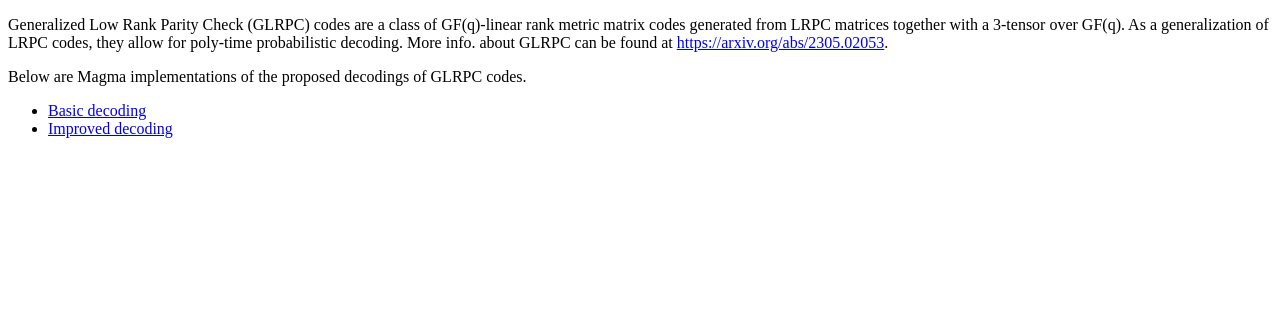
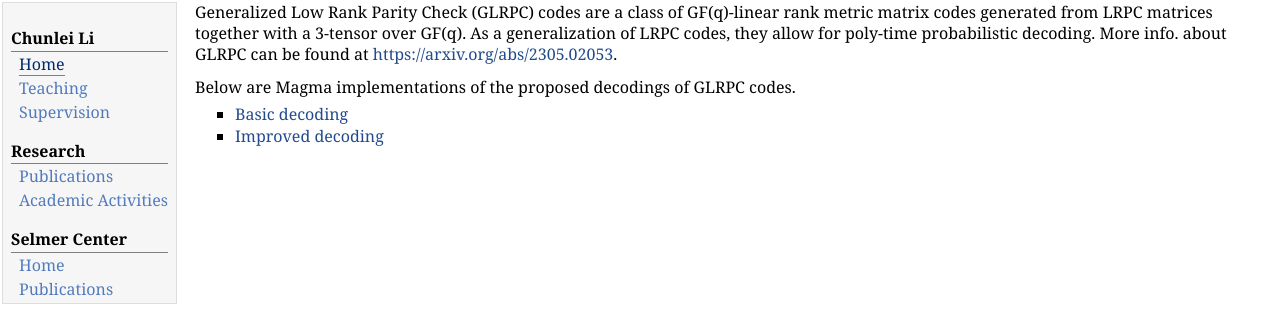
Before and after one commit to Chunlei-Li/chunlei-li.github.io, a plain HTML site: page projects/GLRPC/index.html in a window 1280 px wide. Drawn offline with Linux system fonts and the light colour scheme; files that its build step writes are made by us from their sources.

Commit message:
Update index.html

```diff
--- a/projects/GLRPC/index.html
+++ b/projects/GLRPC/index.html
@@ -1,9 +1,28 @@
-<!doctype html>
-<html>
-  <head>
-    <title>GLPRC implementation</title>
-  </head>
-  <body>
+<!DOCTYPE html PUBLIC "-//W3C//DTD XHTML 1.1//EN"
+  "http://www.w3.org/TR/xhtml11/DTD/xhtml11.dtd">
+<html xmlns="http://www.w3.org/1999/xhtml" xml:lang="en">
+<head>
+<meta name="generator" content="jemdoc, see http://jemdoc.jaboc.net/" />
+<meta http-equiv="Content-Type" content="text/html;charset=utf-8" />
+<link rel="stylesheet" href="jemdoc.css" type="text/css" />
+<title>GLRPC Codes</title>
+</head>
+<body>
+<table summary="Table for page layout." id="tlayout">
+<tr valign="top">
+<td id="layout-menu">
+<div class="menu-category">Chunlei Li</div>
+<div class="menu-item"><a href="https://chunlei-li.github.io/index.html" class="current">Home</a></div>
+<div class="menu-item"><a href="https://chunlei-li.github.io/teaching.html">Teaching</a></div>
+<div class="menu-item"><a href="https://chunlei-li.github.io/supervision.html">Supervision</a></div>
+<div class="menu-category">Research</div>
+<div class="menu-item"><a href="https://dblp.org/pers/hd/l/Li_0001:Chunlei">Publications</a></div>
+<div class="menu-item"><a href="https://chunlei-li.github.io/academy.html">Academic&nbsp;Activities</a></div>
+<div class="menu-category">Selmer Center</div>
+<div class="menu-item"><a href="http://www.uib.no/en/rg/selmer">Home</a></div>
+<div class="menu-item"><a href="https://www.uib.no/en/rg/selmer/56065/selected-publications-selmer-center">Publications</a></div>
+</td>
+<td id="layout-content">
   <p>
   Generalized Low Rank Parity Check (GLRPC) codes are a class of GF(q)-linear rank metric matrix codes
   generated from LRPC matrices together with a 3-tensor over GF(q). As a generalization of LRPC codes,
@@ -19,6 +38,6 @@
   		<li><a href="GLRPC_Alternative_Decoding.txt">Improved decoding</a>
   		</li>
   	</ul>
-
+</td>
   </body>
 </html>
```
